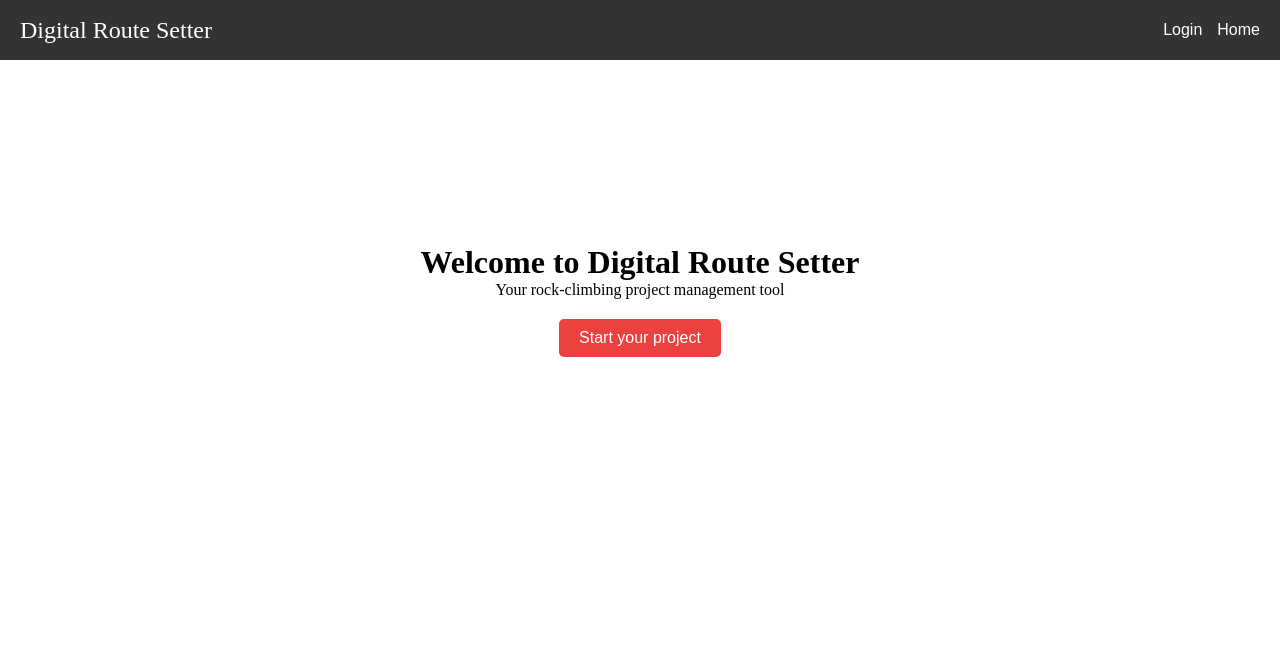
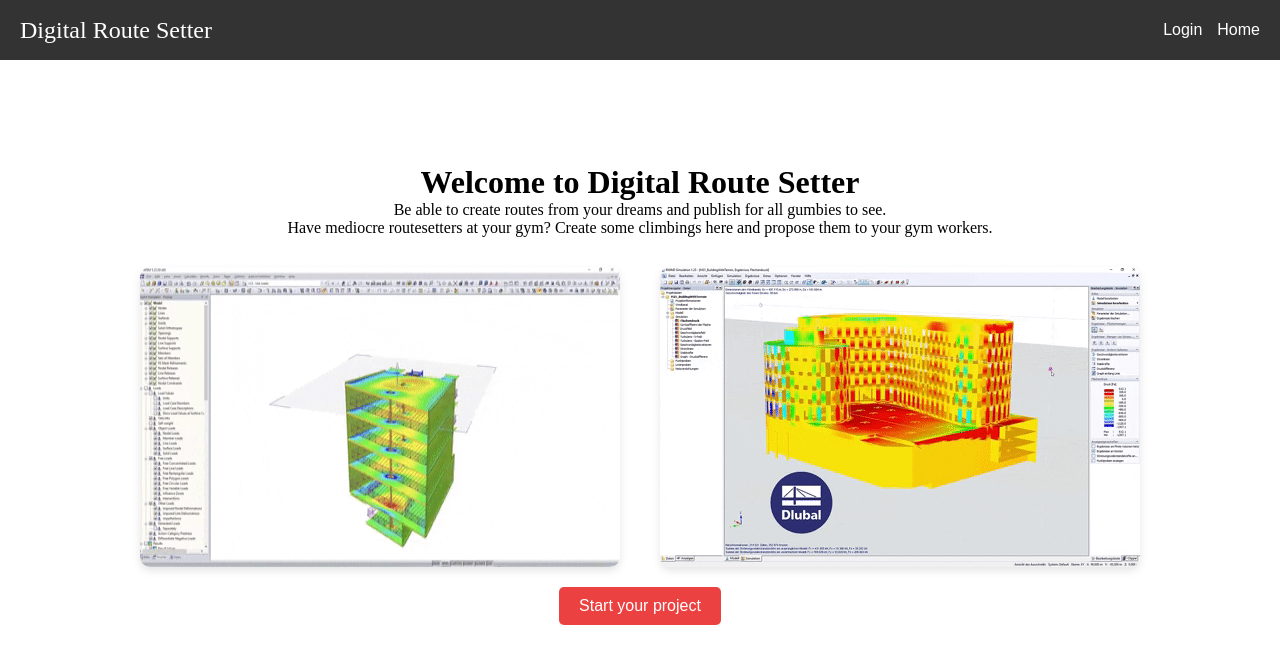
Before and after one commit to MalachiC0nstant/DRS-Frontend, a React (Vite) app: page / in a window 1280 px wide. Shown: the top 664 px of the page. Built offline with nearby package versions, Linux system fonts and the light colour scheme; no server answers.

Commit message:
Some UI fixes and landing page clean up

```diff
--- a/src/components/LandingPage.tsx
+++ b/src/components/LandingPage.tsx
@@ -3,6 +3,8 @@ import { useNavigate } from "react-router-dom";
 import axios from "axios";
 import LandingNavbar from "./common/LandingNavbar";
 import { useAuth } from "./AuthContext";
+import DemoEx1 from "../assets/DemoEx1.gif";
+import DemoEx2 from "../assets/DemoEx2.gif";
 import "../css/common/LandingPage.css";
 
 const LandingPage: React.FC = () => {
@@ -19,7 +21,16 @@ const LandingPage: React.FC = () => {
       <LandingNavbar />
       <div className="landing-content">
         <h1>Welcome to Digital Route Setter</h1>
-        <p>Your rock-climbing project management tool</p>
+        <p>
+          Be able to create routes from your dreams and publish for all gumbies
+          to see. <br />
+          Have mediocre routesetters at your gym? Create some climbings here and
+          propose them to your gym workers.
+        </p>
+        <div className="gif-container">
+          <img src={DemoEx1} alt="Demo Example 1" className="gif" />
+          <img src={DemoEx2} alt="Demo Example 2" className="gif" />
+        </div>
         <button onClick={checkAuthentication} className="start-button">
           Start your project
         </button>
--- a/src/components/common/Navbar.tsx
+++ b/src/components/common/Navbar.tsx
@@ -8,6 +8,7 @@ import ProfilePicturePlaceholder from "../../assets/ProfilePicturePlaceholder.pn
 const Navbar: React.FC = () => {
   const navigate = useNavigate();
   const [dropdownOpen, setDropdownOpen] = useState(false);
+  const [searchQuery, setSearchQuery] = useState("");
 
   const handleProfileClick = () => {
     setDropdownOpen(!dropdownOpen);
@@ -32,6 +33,7 @@ const Navbar: React.FC = () => {
       console.error("Logout failed", error);
     }
   };
+
   return (
     <div className="navbar">
       <div className="navbar-left-corner">
@@ -39,13 +41,18 @@ const Navbar: React.FC = () => {
           Digital Route Setter
         </div>
       </div>
-      <div className="navbar-search">
-        <img src={searchIcon} alt="Search" className="search-icon" />
-        <input
-          type="text"
-          placeholder="Search for Projects, Templates, Communities"
-        />
+      <div className="navbar-center">
+        <div className="search-box">
+          <input
+            type="search"
+            placeholder="Search for projects"
+            value={searchQuery}
+            onChange={(e) => setSearchQuery(e.target.value)}
+          />
+          <img src={searchIcon} alt="Search Icon" className="search-icon" />
+        </div>
       </div>
+
       <div className="navbar-right">
         <div>Help</div>
         <div>Upgrade</div>
--- a/src/css/common/LandingPage.css
+++ b/src/css/common/LandingPage.css
@@ -1,7 +1,7 @@
 .landing-content {
     text-align: center;
-    margin-top: 100px;
-    padding-top: 80px;
+    margin-top: 50px;
+    padding-top: 50px;
   }
 
   .start-button {
@@ -55,3 +55,16 @@
   .nav-links button:hover {
     text-decoration: underline;
   }
+
+  .gif-container {
+    display: flex;
+    justify-content: center;
+    gap: 40px;
+    margin-top: 30px;
+  }
+
+  .gif {
+    max-width: 40%;
+    border-radius: 10px;
+    box-shadow: 0px 4px 8px rgba(0, 0, 0, 0.1);
+  }
--- a/src/css/common/Navbar.css
+++ b/src/css/common/Navbar.css
@@ -1,3 +1,4 @@
+
 .navbar {
   height: 85px;
   background-color: #333;
@@ -20,36 +21,47 @@
 .navbar-title {
   font-size: 24px;
   margin-right: 20px;
+  cursor: pointer;
 }
 
-.navbar-search {
-  flex: 0 0 400px;
-  position: relative;
+.navbar-center {
+  flex: 2;
+  display: flex;
+  justify-content: center;
+  align-items: center;
 }
 
-.navbar-search input {
+.search-box {
+  position: relative;
   width: 100%;
-  padding: 10px 10px 10px 50px;
-  border: 3px solid black;
-  border-radius: 4px;
-  font-size: 16px;
+  max-width: 400px;
 }
 
-.navbar-right {
-  display: flex;
-  gap: 20px;
-  flex: 1;
-  justify-content: flex-end;
+.search-box input {
+  display: inline-block;
+  width: 100%;
+  font-size: 1.5rem;
+  padding: 0.5rem 1rem 0.5rem 2.5rem;
+  background-color: rgb(255, 255, 255);
+  border: none;
+  border-radius: 10px;
+  outline: none;
 }
 
 .search-icon {
   position: absolute;
-  left: 12px;
+  left: 10px;
   top: 50%;
   transform: translateY(-50%);
-  width: 18px;
-  height: 18px;
-  object-fit: contain;
+  width: 20px;
+  height: 20px;
+  pointer-events: none;
+}
+
+.navbar-right {
+  gap: 20px;
+  flex: 1;
+  justify-content: flex-end;
 }
 
 .profile-section {
```
Also changed, not shown: src/assets/DemoEx1.gif (added), src/assets/DemoEx2.gif (added), src/components/common/SessionExpired.tsx (added).
